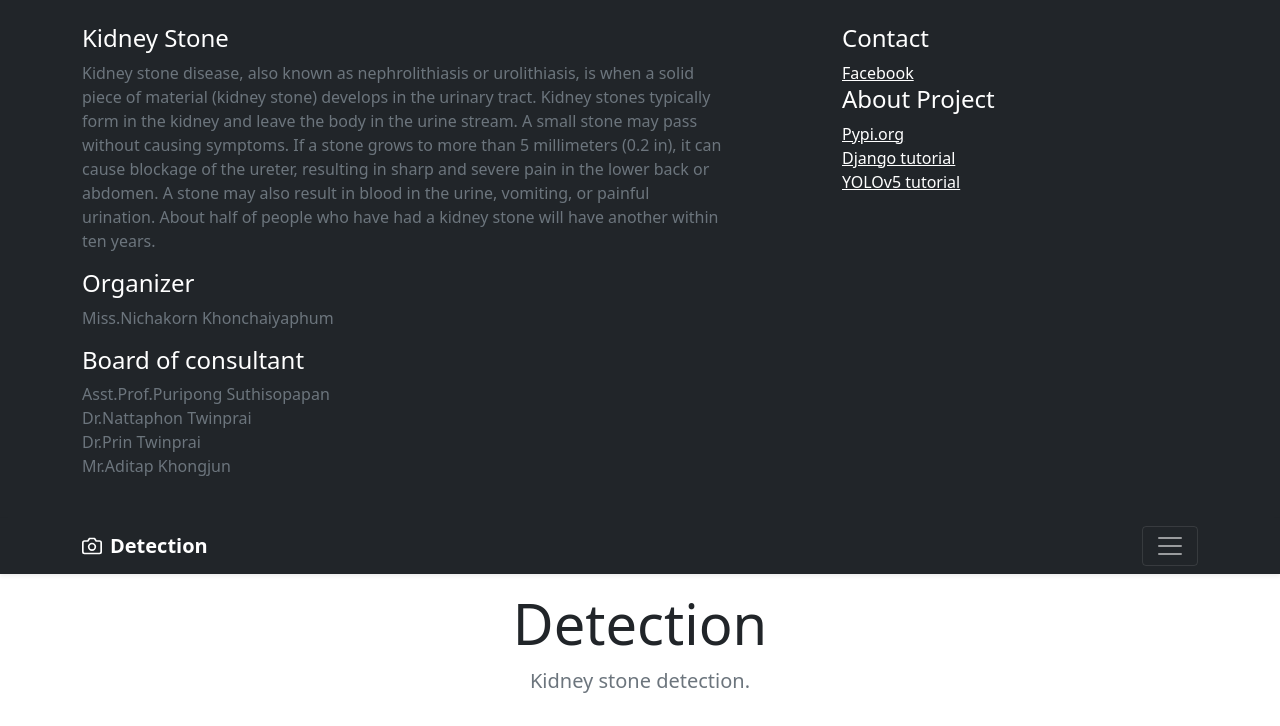
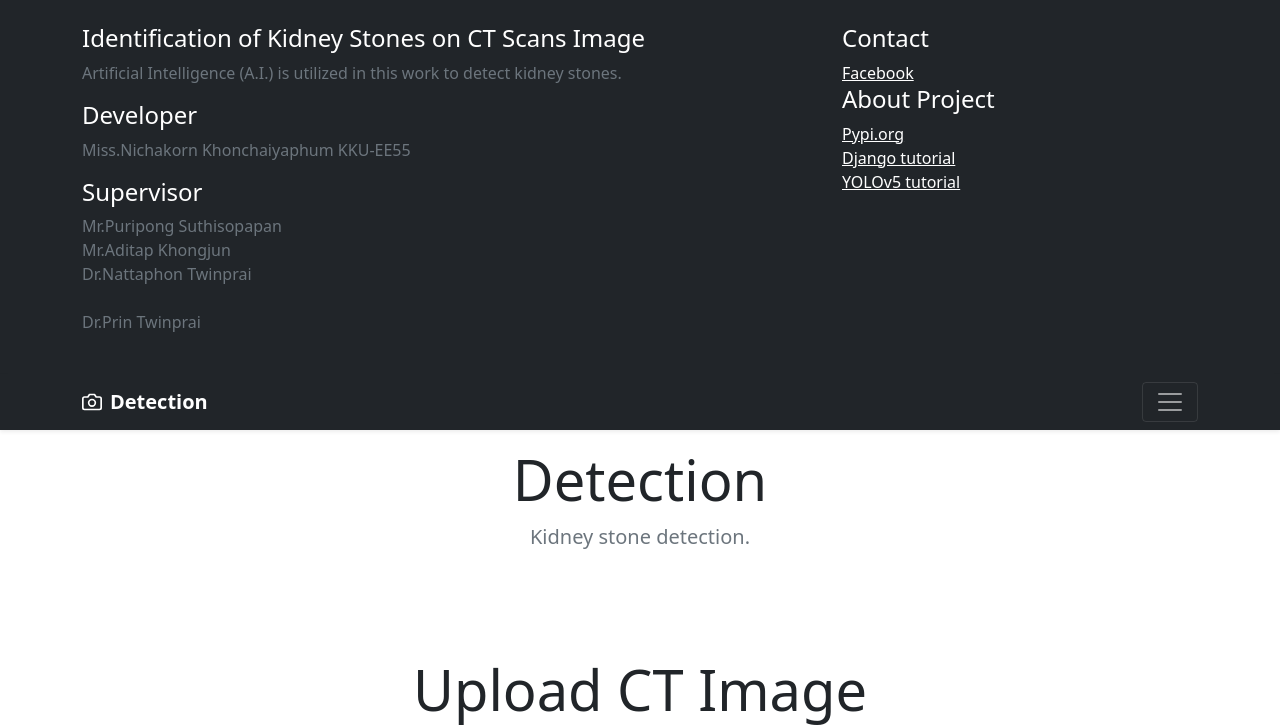
Before and after one commit to NichaData/Web, a Django app: page / in a window 1280 px wide, after a click that opens the changed part. Shown: the top 726 px of the page. Run offline with Django 3.2, Linux system fonts and the light colour scheme; parts of the project's set-up code (start-up, migrations or seed data) failed here and were passed over.

Commit message:
Update headerPage.html

```diff
--- a/template/headerPage.html
+++ b/template/headerPage.html
@@ -45,12 +45,12 @@
     <div class="container">
       <div class="row">
         <div class="col-sm-8 col-md-7 py-4">
-          <h4 class="text-white">Kidney Stone</h4>
-          <p class="text-muted">Kidney stone disease, also known as nephrolithiasis or urolithiasis, is when a solid piece of material (kidney stone) develops in the urinary tract. Kidney stones typically form in the kidney and leave the body in the urine stream. A small stone may pass without causing symptoms. If a stone grows to more than 5 millimeters (0.2 in), it can cause blockage of the ureter, resulting in sharp and severe pain in the lower back or abdomen. A stone may also result in blood in the urine, vomiting, or painful urination. About half of people who have had a kidney stone will have another within ten years. </p>
-          <h4 class="text-white">Organizer</h4>
-          <p class="text-muted">Miss.Nichakorn Khonchaiyaphum </p>
-          <h4 class="text-white">Board of consultant</h4>
-          <p class="text-muted">Asst.Prof.Puripong Suthisopapan <br>Dr.Nattaphon Twinprai<br>Dr.Prin Twinprai<br>Mr.Aditap Khongjun</p>
+          <h4 class="text-white">Identification of Kidney Stones on CT Scans Image</h4>
+          <p class="text-muted">Artificial Intelligence (A.I.) is utilized in this work to detect kidney stones. </p>
+          <h4 class="text-white">Developer</h4>
+          <p class="text-muted">Miss.Nichakorn Khonchaiyaphum KKU-EE55</p>
+          <h4 class="text-white">Supervisor</h4>
+          <p class="text-muted">Mr.Puripong Suthisopapan <Engineering Team><br>Mr.Aditap Khongjun <Engineering Team><br>Dr.Nattaphon Twinprai <Medical Team><br><br>Dr.Prin Twinprai <Medical Team></p>
         </div>
       <div class="col-sm-4 offset-md-1 py-4">
           <h4 class="text-white">Contact</h4>
```
